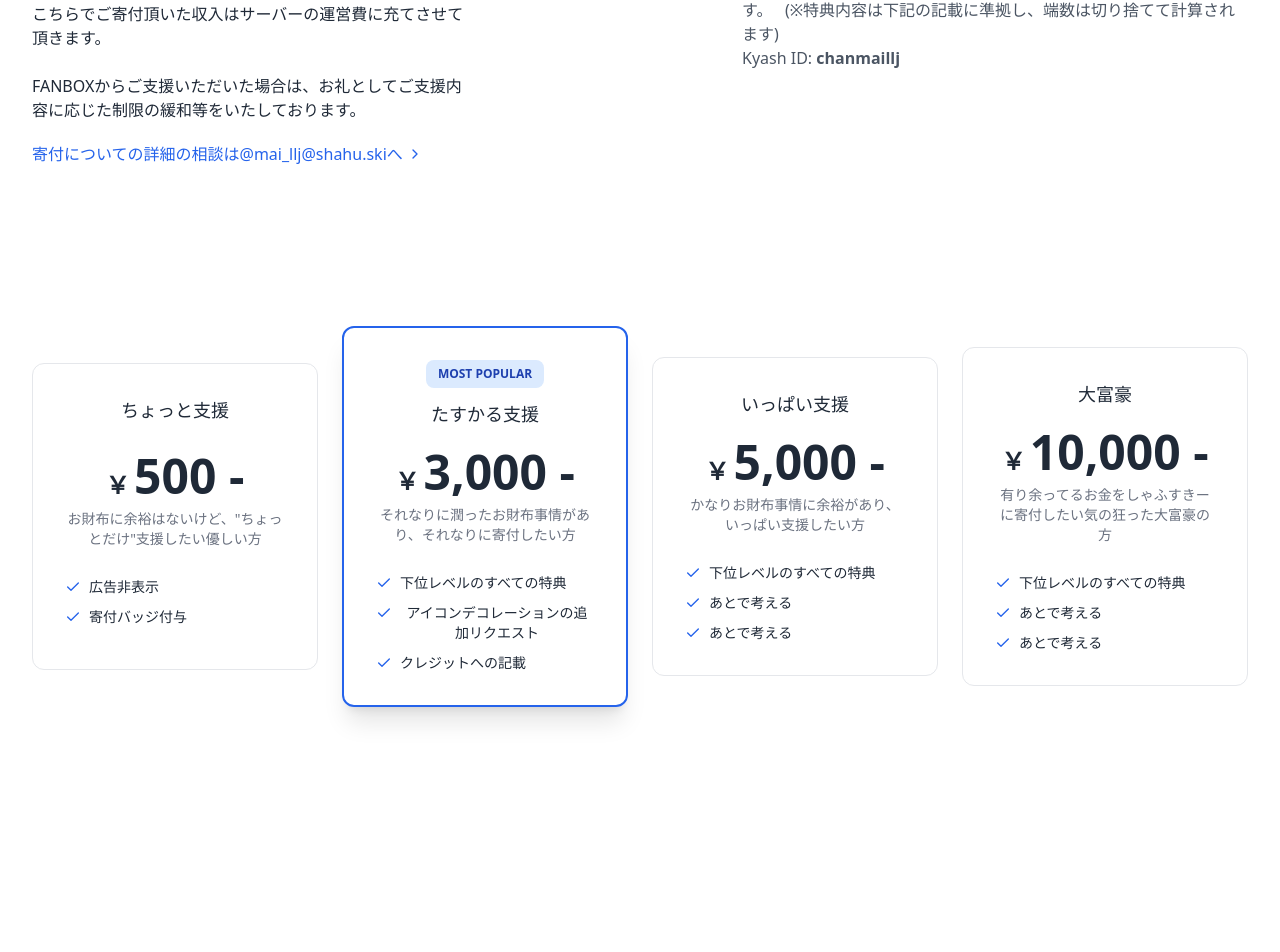
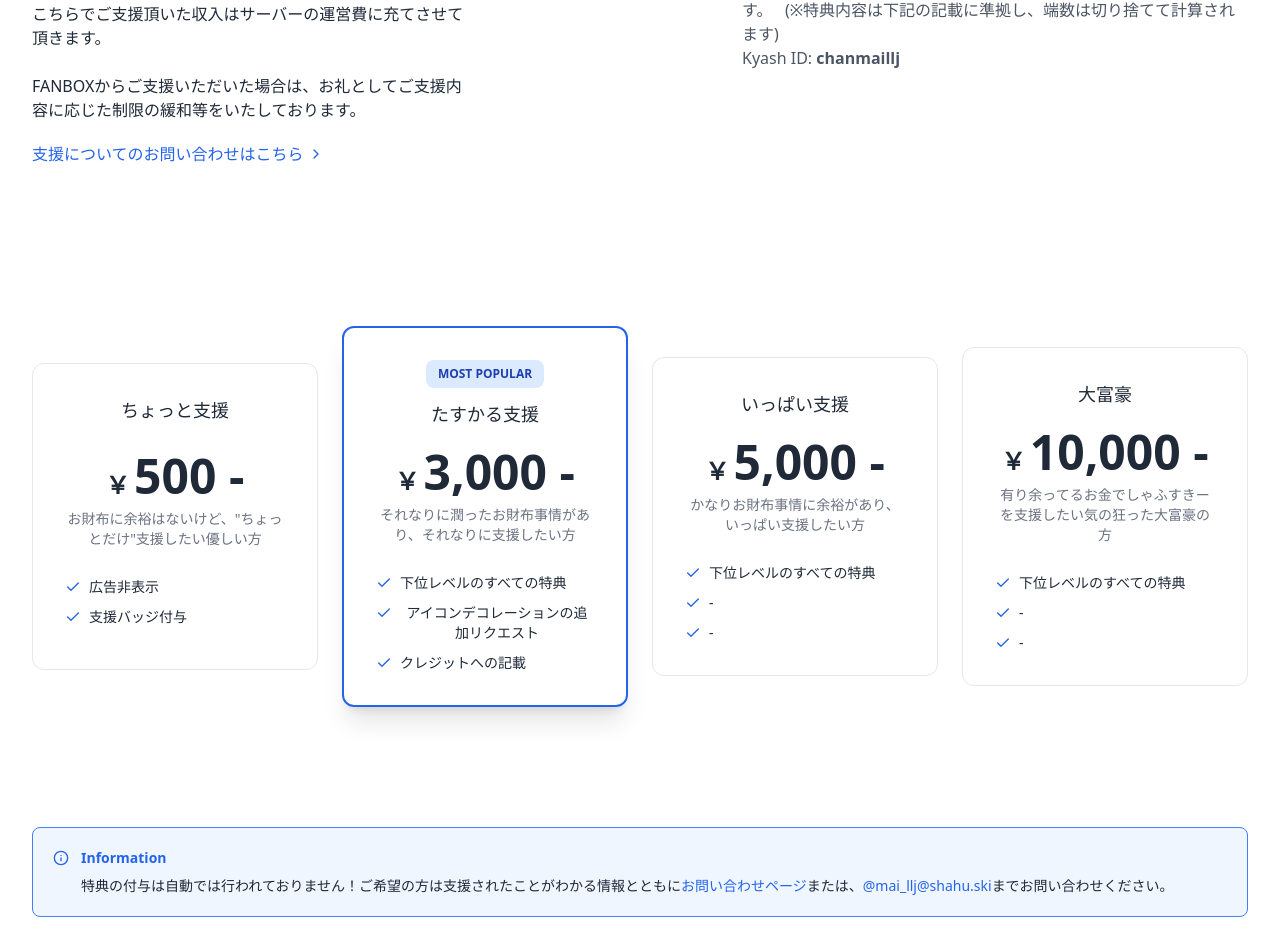
Before and after one commit to team-shahu/shahu.ski-portal, a Vue app: page /donate in a window 1280 px wide. Shown: the part 401-1353 px from the top of the page. Before the commit the page ends 1164 px from the top, so only its background shows below. Built offline with nearby package versions, Linux system fonts and the light colour scheme; what microcms-js-sdk would draw is missing.

Commit message:
update: いろいろ

```diff
--- a/src/pages/Donate.vue
+++ b/src/pages/Donate.vue
@@ -1,20 +1,20 @@
 <template>
     <div class="max-w-[85rem] px-4 py-10 sm:px-6 lg:px-8 lg:py-14 mx-auto">
-    <!-- 寄付ヘッダ -->
+    <!-- 支援ヘッダ -->
     <div class="grid md:grid-cols-2 gap-12">
         <div class="lg:w-3/4">
         <h2 class="text-3xl text-gray-800 font-bold lg:text-4xl dark:text-white">
             しゃふすきーをご支援くださる優しい方へ向けたページ。
         </h2>
         <p class="mt-3 text-gray-800 dark:text-gray-400">
-            現在、しゃふすきーでは、FANBOX/Kyashによるご寄付を受け付けております。<br>
-            こちらでご寄付頂いた収入はサーバーの運営費に充てさせて頂きます。<br>
+            現在、しゃふすきーでは、FANBOX/Kyashによるご支援を受け付けております。<br>
+            こちらでご支援頂いた収入はサーバーの運営費に充てさせて頂きます。<br>
             <br>
             FANBOXからご支援いただいた場合は、お礼としてご支援内容に応じた制限の緩和等をいたしております。
         </p>
         <p class="mt-5">
-            <a class="inline-flex items-center gap-x-1 font-medium text-blue-600 dark:text-blue-500" href="https://shahu.ski/@mai_llj">
-            寄付についての詳細の相談は@mai_llj@shahu.skiへ
+            <a class="inline-flex items-center gap-x-1 font-medium text-blue-600 dark:text-blue-500" href="https://forms.gle/kmie8ZmAgiDCgLUi9" target="_blank">
+            支援についてのお問い合わせはこちら
             <svg class="flex-shrink-0 w-4 h-4 transition ease-in-out group-hover:translate-x-1" xmlns="http://www.w3.org/2000/svg" width="24" height="24" viewBox="0 0 24 24" fill="none" stroke="currentColor" stroke-width="2" stroke-linecap="round" stroke-linejoin="round"><path d="m9 18 6-6-6-6"/></svg>
             </a>
         </p>
@@ -31,7 +31,7 @@
             <h3 class="text-base sm:text-lg font-semibold text-gray-800 dark:text-gray-200">Pixiv Fanbox</h3>
             <p class="mt-1 text-gray-600 dark:text-gray-400">
                 しゃふすきーのFANBOXページです。こちらからご支援いただけます。
-                <a class="inline-flex items-center gap-x-1 font-medium text-blue-600 dark:text-blue-500" href="#">寄付ページはこちら
+                <a class="inline-flex items-center gap-x-1 font-medium text-blue-600 dark:text-blue-500" href="https://chan-mai.fanbox.cc" target="_blank">支援ページはこちら
                 <svg class="flex-shrink-0 w-4 h-4 transition ease-in-out group-hover:translate-x-1" xmlns="http://www.w3.org/2000/svg" width="24" height="24" viewBox="0 0 24 24" fill="none" stroke="currentColor" stroke-width="2" stroke-linecap="round" stroke-linejoin="round"><path d="m9 18 6-6-6-6"/></svg>
                 </a>
             </p>
@@ -50,7 +50,7 @@
                 Kyash
             </h3>
             <p class="mt-1 text-gray-600 dark:text-gray-400">
-                Kyashによる寄付は、以下のIDへ送金していただくことで可能です。&nbsp;&nbsp;&nbsp;(※特典内容は下記の記載に準拠し、端数は切り捨てて計算されます)<br>
+                Kyashによる支援は、以下のIDへ送金していただくことで可能です。&nbsp;&nbsp;&nbsp;(※特典内容は下記の記載に準拠し、端数は切り捨てて計算されます)<br>
                 Kyash ID:&nbsp;<span class="font-semibold">chanmaillj</span>
             </p>
             </div>
@@ -64,7 +64,7 @@
     </div>
     <!-- End Icon Blocks -->
 
-    <!-- 寄付詳細 -->
+    <!-- 支援詳細 -->
     <div class="max-w-[85rem] px-4 py-10 sm:px-6 lg:px-8 lg:py-14 mx-auto">
         <div class="mt-12 grid sm:grid-cols-2 lg:grid-cols-4 gap-6 lg:items-center">
             <!-- Card -->
@@ -86,7 +86,7 @@
                 <li class="flex space-x-2">
                 <svg class="flex-shrink-0 mt-0.5 h-4 w-4 text-blue-600 dark:text-blue-500" xmlns="http://www.w3.org/2000/svg" width="24" height="24" viewBox="0 0 24 24" fill="none" stroke="currentColor" stroke-width="2" stroke-linecap="round" stroke-linejoin="round"><polyline points="20 6 9 17 4 12"/></svg>
                 <span class="text-gray-800 dark:text-gray-400">
-                    寄付バッジ付与
+                    支援バッジ付与
                 </span>
                 </li>
 
@@ -105,7 +105,7 @@
                 <span class="font-bold text-2xl -me-2">￥</span>
                 3,000 -
             </span>
-            <p class="mt-2 text-sm text-gray-500">それなりに潤ったお財布事情があり、それなりに寄付したい方</p>
+            <p class="mt-2 text-sm text-gray-500">それなりに潤ったお財布事情があり、それなりに支援したい方</p>
 
             <ul class="mt-7 space-y-2.5 text-sm">
                 <li class="flex space-x-2">
@@ -152,14 +152,14 @@
                 <li class="flex space-x-2">
                 <svg class="flex-shrink-0 mt-0.5 h-4 w-4 text-blue-600 dark:text-blue-500" xmlns="http://www.w3.org/2000/svg" width="24" height="24" viewBox="0 0 24 24" fill="none" stroke="currentColor" stroke-width="2" stroke-linecap="round" stroke-linejoin="round"><polyline points="20 6 9 17 4 12"/></svg>
                 <span class="text-gray-800 dark:text-gray-400">
-                    あとで考える
+                    -
                 </span>
                 </li>
 
                 <li class="flex space-x-2">
                 <svg class="flex-shrink-0 mt-0.5 h-4 w-4 text-blue-600 dark:text-blue-500" xmlns="http://www.w3.org/2000/svg" width="24" height="24" viewBox="0 0 24 24" fill="none" stroke="currentColor" stroke-width="2" stroke-linecap="round" stroke-linejoin="round"><polyline points="20 6 9 17 4 12"/></svg>
                 <span class="text-gray-800 dark:text-gray-400">
-                    あとで考える
+                    -
                 </span>
                 </li>
             </ul>
@@ -173,7 +173,7 @@
                 <span class="font-bold text-2xl -me-2">￥</span>
                 10,000 -
             </span>
-            <p class="mt-2 text-sm text-gray-500">有り余ってるお金をしゃふすきーに寄付したい気の狂った大富豪の方</p>
+            <p class="mt-2 text-sm text-gray-500">有り余ってるお金でしゃふすきーを支援したい気の狂った大富豪の方</p>
 
             <ul class="mt-7 space-y-2.5 text-sm">
                 <li class="flex space-x-2">
@@ -186,14 +186,14 @@
                 <li class="flex space-x-2">
                 <svg class="flex-shrink-0 mt-0.5 h-4 w-4 text-blue-600 dark:text-blue-500" xmlns="http://www.w3.org/2000/svg" width="24" height="24" viewBox="0 0 24 24" fill="none" stroke="currentColor" stroke-width="2" stroke-linecap="round" stroke-linejoin="round"><polyline points="20 6 9 17 4 12"/></svg>
                 <span class="text-gray-800 dark:text-gray-400">
-                    あとで考える
+                    -
                 </span>
                 </li>
 
                 <li class="flex space-x-2">
                 <svg class="flex-shrink-0 mt-0.5 h-4 w-4 text-blue-600 dark:text-blue-500" xmlns="http://www.w3.org/2000/svg" width="24" height="24" viewBox="0 0 24 24" fill="none" stroke="currentColor" stroke-width="2" stroke-linecap="round" stroke-linejoin="round"><polyline points="20 6 9 17 4 12"/></svg>
                 <span class="text-gray-800 dark:text-gray-400">
-                    あとで考える
+                    -
                 </span>
                 </li>
             </ul>
@@ -201,4 +201,26 @@
             <!-- End Card -->
         </div>
     </div>
+
+
+    <!-- 注意事項 -->
+    <div class="max-w-[85rem] px-4 py-10 sm:px-6 lg:px-8 lg:py-14 mx-auto">
+        <div class="mt-2 mb-3 bg-blue-50 border border-blue-500 text-sm text-gray-500 rounded-lg p-5 dark:bg-blue-600/[.15]">
+            <div class="flex">
+                <svg class="flex-shrink-0 h-4 w-4 text-blue-600 mt-0.5 dark:text-white" xmlns="http://www.w3.org/2000/svg" width="24" height="24" viewBox="0 0 24 24" fill="none" stroke="currentColor" stroke-width="2" stroke-linecap="round" stroke-linejoin="round">
+                <circle cx="12" cy="12" r="10"></circle>
+                <path d="M12 16v-4"></path>
+                <path d="M12 8h.01"></path>
+                </svg>
+                <div class="ms-3">
+                <h3 class="text-blue-600 font-semibold dark:font-medium dark:text-white">
+                    Information
+                </h3>
+                <p class="mt-2 text-gray-800 dark:text-slate-400">
+                    特典の付与は自動では行われておりません！ご希望の方は支援されたことがわかる情報とともに<a class="inline-flex items-center gap-x-1 text-sm text-blue-600 decoration-2 hover:underline font-medium dark:focus:outline-none dark:focus:ring-1 dark:focus:ring-gray-600" href="https://forms.gle/kmie8ZmAgiDCgLUi9" target="_blank">お問い合わせページ</a>または、<a class="inline-flex items-center gap-x-1 text-sm text-blue-600 decoration-2 hover:underline font-medium dark:focus:outline-none dark:focus:ring-1 dark:focus:ring-gray-600" href="https://shahu.ski/@mai_llj" target="_blank">@mai_llj@shahu.ski</a>までお問い合わせください。
+                </p>
+                </div>
+            </div>
+        </div>
+    </div>
 </template>
--- a/src/style.css
+++ b/src/style.css
@@ -11,7 +11,11 @@
     @apply w-full border-collapse border-2 border-gray-200 dark:border-gray-700;
 }
 .micro-cms img {
-    @apply dark:text-white  max-w-[50rem] min-w-[30vw] mx-auto bg-white py-10 px-4 sm:px-6 lg:px-8 dark:bg-gray-800;
+    @apply dark:text-white  max-w-[50rem] min-w-[30vw] bg-white dark:bg-gray-800 pl-0 pr-0 ml-0 mr-0;
+}
+/* 画像を左寄せ */
+.micro-cms figure {
+    @apply text-left;
 }
 .micro-cms h1 {
     @apply mt-5 block text-2xl;
```
Also changed, not shown: src/pages/MoreInfo.vue (+5 -5 lines).
